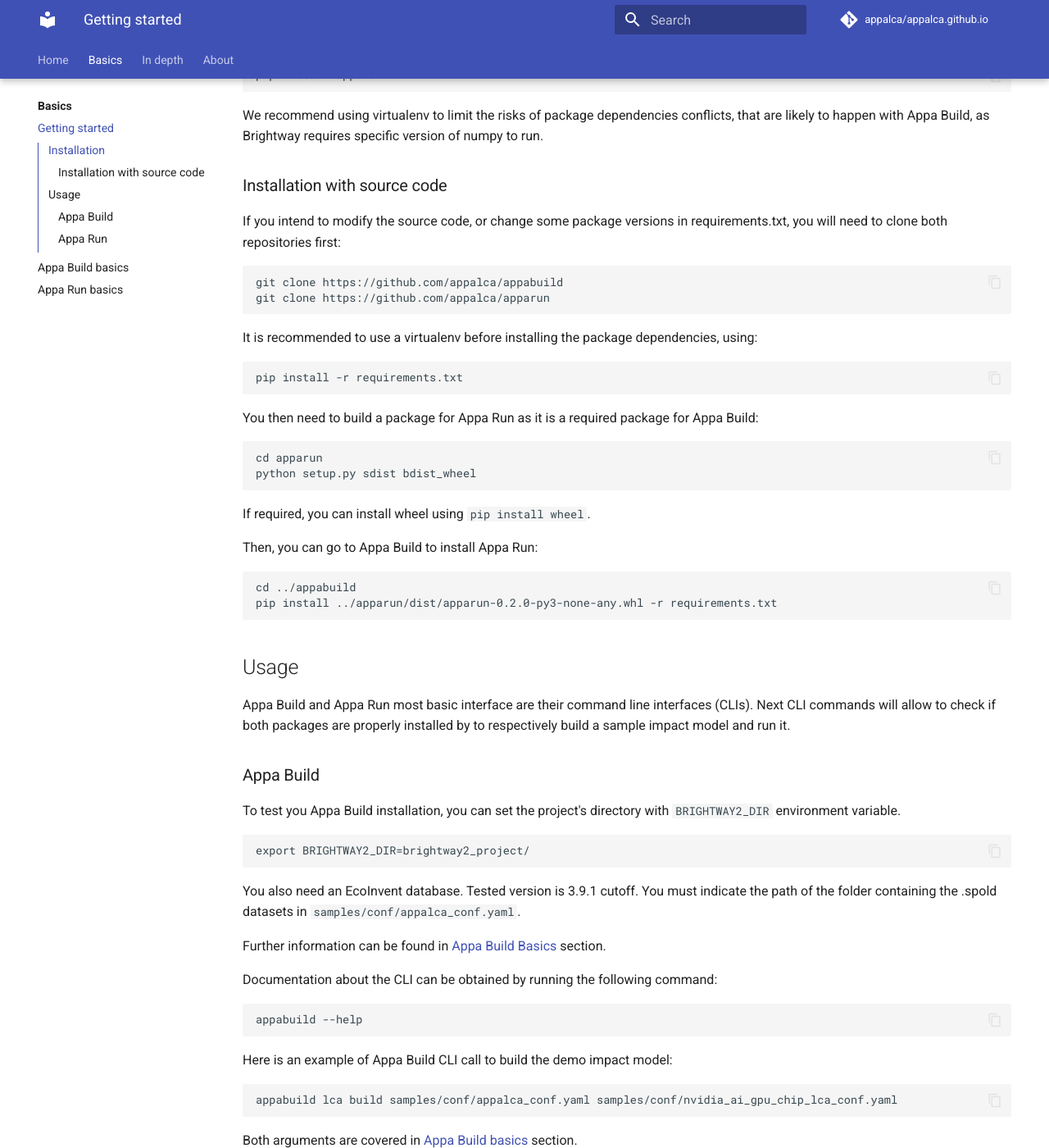
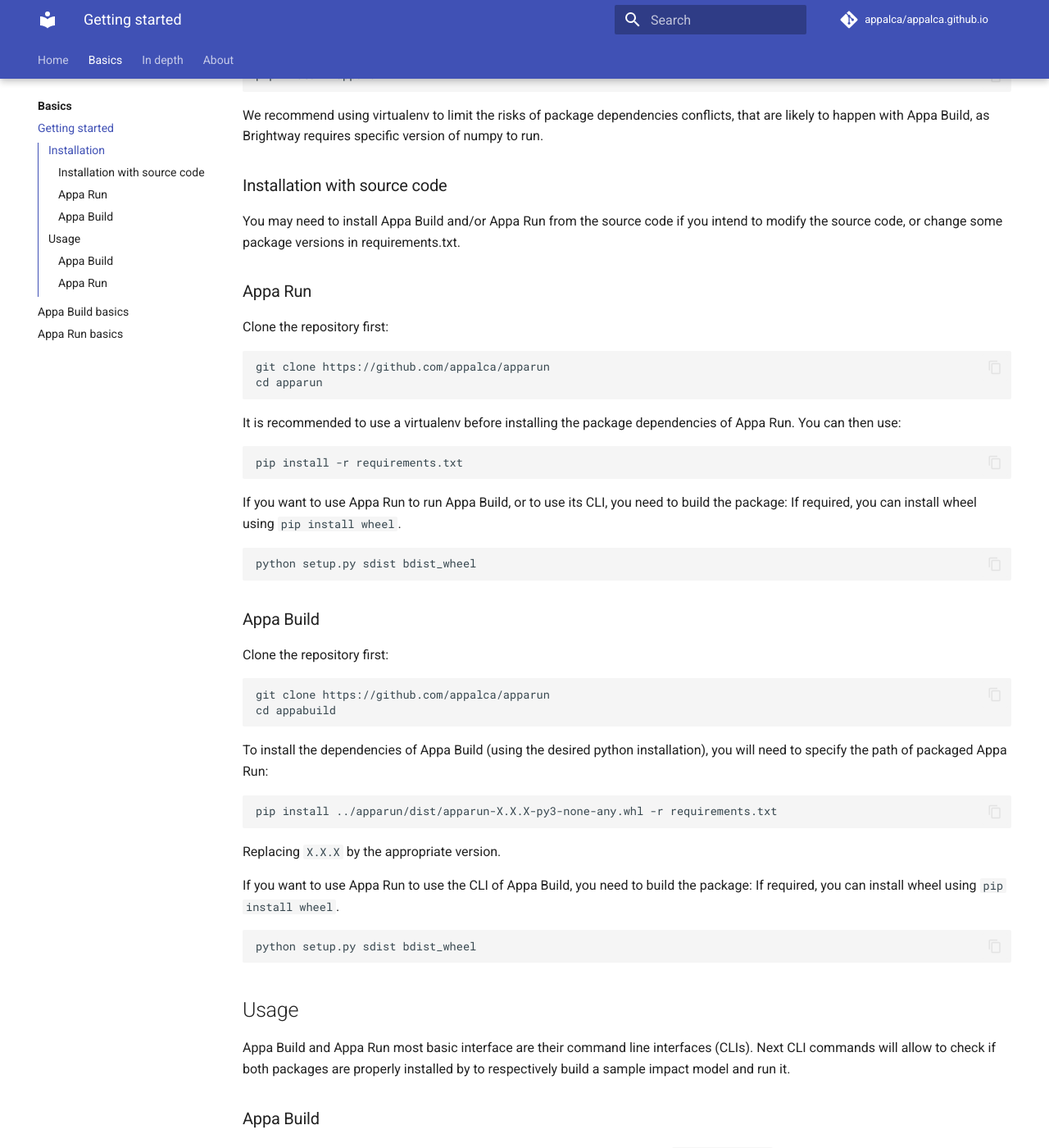
Before and after one commit to appalca/appalca.github.io, an MkDocs documentation site: the page built from docs/basics/getting_started.md, in a window 1280 px wide and 1400 px high, scrolled down 530 px. Shown: the whole window at 82% size. Built offline with MkDocs 1.6.1 and Material for MkDocs 9.7.7, drawn with Linux system fonts in a browser that asks for light colours; comment, search, counter and statistics services are not loaded.

Commit message:
(fix) Clarified instructions to install appabuild and apparun from sources (#7)
Co-authored-by: github-actions[bot] <41898282+github-actions[bot]@users.noreply.github.com>

````diff
--- a/docs/basics/getting_started.md
+++ b/docs/basics/getting_started.md
@@ -20,33 +20,53 @@
 We recommend using virtualenv to limit the risks of package dependencies conflicts, that are likely to happen with Appa Build, as Brightway requires specific version of numpy to run.
 
 ### Installation with source code
-If you intend to modify the source code, or change some package versions in requirements.txt, you will need to clone both repositories first:
+
+You may need to install Appa Build and/or Appa Run from the source code if you intend to modify the source code, or change some package versions in requirements.txt.
+
+### Appa Run
+
+Clone the repository first:
 
 ```
-git clone https://github.com/appalca/appabuild
 git clone https://github.com/appalca/apparun
+cd apparun
 ```
 
-It is recommended to use a virtualenv before installing the package dependencies, using:
+It is recommended to use a virtualenv before installing the package dependencies of Appa Run. You can then use:
+
 ```
 pip install -r requirements.txt
 ```
 
-You then need to build a package for Appa Run as it is a required package for Appa Build:
+If you want to use Appa Run to run Appa Build, or to use its CLI, you need to build the package:
+If required, you can install wheel using `pip install wheel`.
 
 ```
-cd apparun
 python setup.py sdist bdist_wheel
 ```
 
+### Appa Build
+
+Clone the repository first:
+
+```
+git clone https://github.com/appalca/apparun
+cd appabuild
+```
+
+To install the dependencies of Appa Build (using the desired python installation), you will need to specify the path of packaged Appa Run:
+
+```
+pip install ../apparun/dist/apparun-X.X.X-py3-none-any.whl -r requirements.txt
+```
+
+Replacing `X.X.X` by the appropriate version.
+
+If you want to use Appa Run to use the CLI of Appa Build, you need to build the package:
 If required, you can install wheel using `pip install wheel`.
 
-Then, you can go to Appa Build to install Appa Run:
-
 ```
-cd ../appabuild
-pip install ../apparun/dist/apparun-0.2.0-py3-none-any.whl -r requirements.txt
-
+python setup.py sdist bdist_wheel
 ```
 
 ## Usage
````
